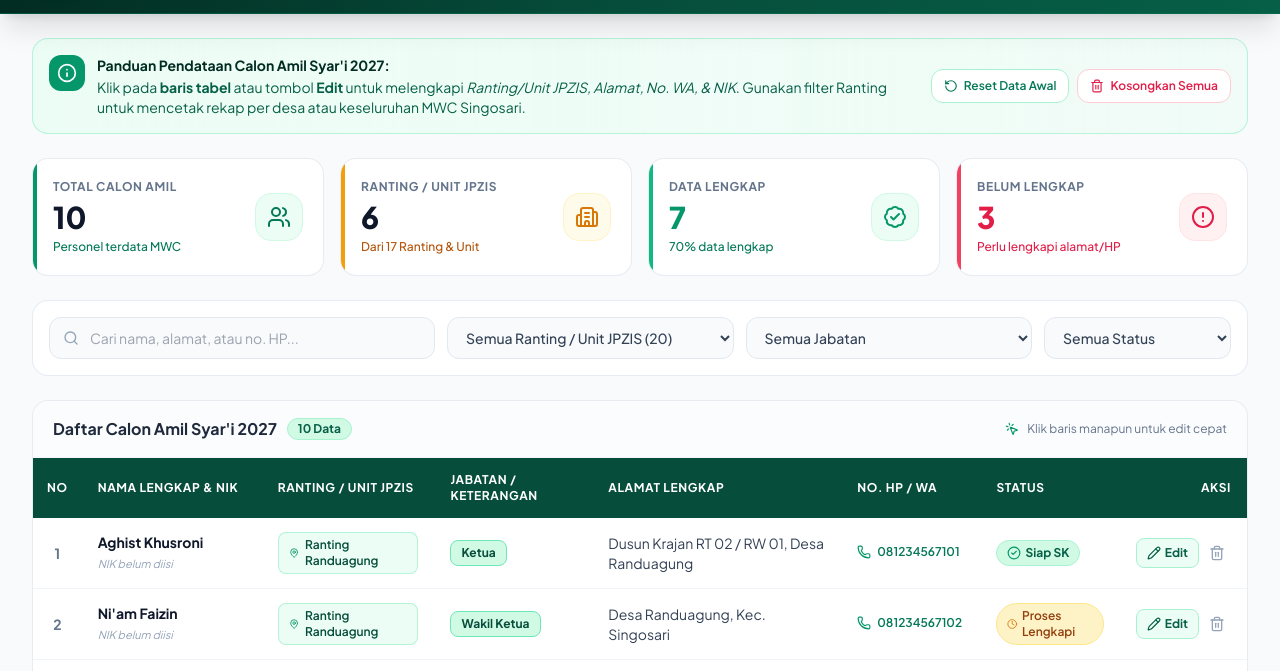
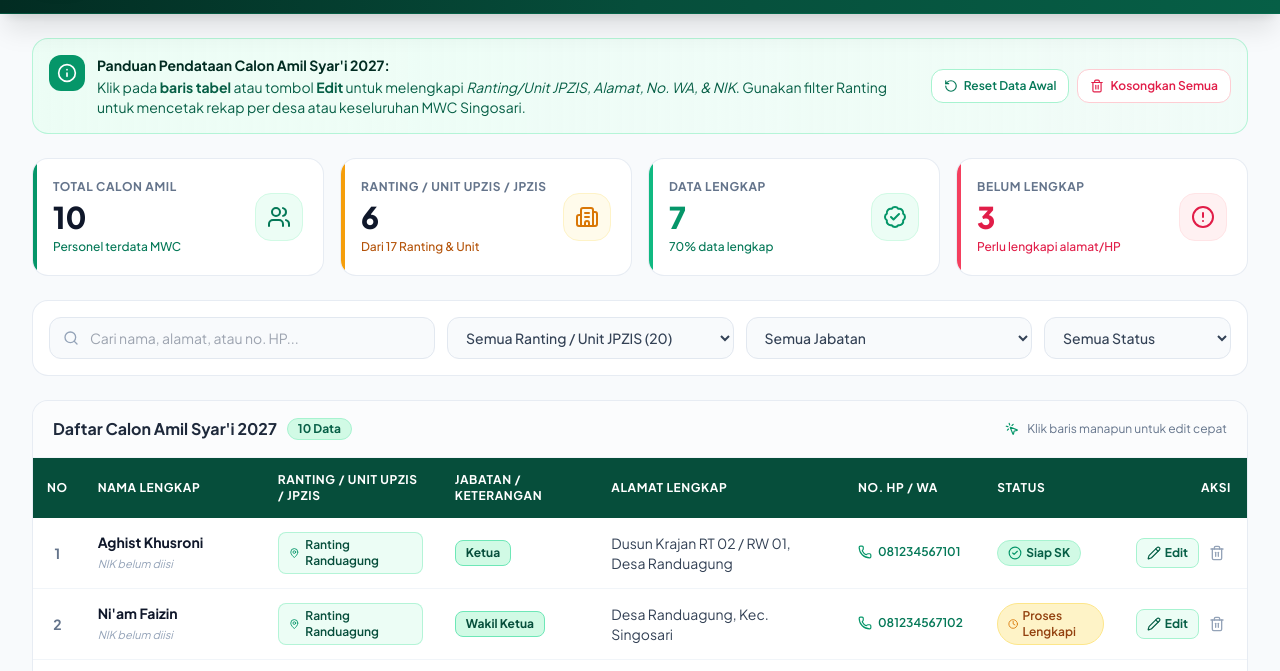
Before and after one commit to jobrakuten23-svg/amil-nu-singosari-2027, a plain HTML site: page index.html in a window 1280 px wide. Shown: the part 100-771 px from the top of the page. Drawn offline with nearby package versions, Linux system fonts and the light colour scheme.

Commit message:
Update index.html

```diff
--- a/index.html
+++ b/index.html
@@ -288,11 +288,11 @@
                 </div>
             </div>
 
-            <!-- Card 2: Jumlah Ranting / Unit JPZIS Terdata -->
+            <!-- Card 2: Jumlah Ranting / Unit UPZIS / jPZiS Terdata -->
             <div class="bg-white rounded-2xl p-5 border border-slate-200/80 shadow-xs hover:shadow-md transition-shadow flex items-center justify-between relative overflow-hidden">
                 <div class="absolute left-0 top-0 bottom-0 w-1 bg-amber-500"></div>
                 <div>
-                    <p class="text-xs font-bold uppercase tracking-wider text-slate-500">Ranting / Unit JPZIS</p>
+                    <p class="text-xs font-bold uppercase tracking-wider text-slate-500">Ranting / Unit UPZIS / jPZiS </p>
                     <p id="stat-ranting" class="text-3xl font-extrabold text-slate-900 mt-1">0</p>
                     <p class="text-xs text-amber-700 font-medium mt-1">Dari 17 Ranting & Unit</p>
                 </div>
@@ -342,10 +342,10 @@
                     >
                 </div>
 
-                <!-- Filter Ranting / Unit JPZIS -->
+                <!-- Filter Ranting / Unit UPZIS / jPZiS -->
                 <div class="md:col-span-3">
                     <select id="filter-ranting" class="w-full px-3.5 py-2.5 bg-slate-50 border border-slate-200 rounded-xl text-sm text-slate-700 font-medium focus:outline-none focus:ring-2 focus:ring-nu-500 focus:bg-white transition-all">
-                        <option value="all">Semua Ranting / Unit JPZIS</option>
+                        <option value="all">Semua Ranting / Unit UPZIS / jPZiS </option>
                         <!-- Diisi otomatis via JS -->
                     </select>
                 </div>
@@ -357,7 +357,7 @@
                         <option value="pimpinan">Pimpinan / Ketua & Wakil</option>
                         <option value="sekretaris">Sekretaris</option>
                         <option value="bendahara">Bendahara</option>
-                        <option value="anggota">Anggota / Petugas Koin NU</option>
+                        <option value="anggota">Anggota </option>
                     </select>
                 </div>
 
@@ -390,8 +390,8 @@
                     <thead>
                         <tr class="bg-nu-900 text-white text-xs font-bold uppercase tracking-wider">
                             <th class="py-3.5 px-3.5 text-center w-12">No</th>
-                            <th class="py-3.5 px-4 min-w-[180px]">Nama Lengkap & NIK</th>
-                            <th class="py-3.5 px-4 min-w-[165px]">Ranting / Unit JPZIS</th>
+                            <th class="py-3.5 px-4 min-w-[180px]">Nama Lengkap </th>
+                            <th class="py-3.5 px-4 min-w-[165px]">Ranting / Unit UPZIS / jPZiS </th>
                             <th class="py-3.5 px-4 min-w-[140px]">Jabatan / Keterangan</th>
                             <th class="py-3.5 px-4 min-w-[220px]">Alamat Lengkap</th>
                             <th class="py-3.5 px-4 min-w-[135px]">No. HP / WA</th>
```
